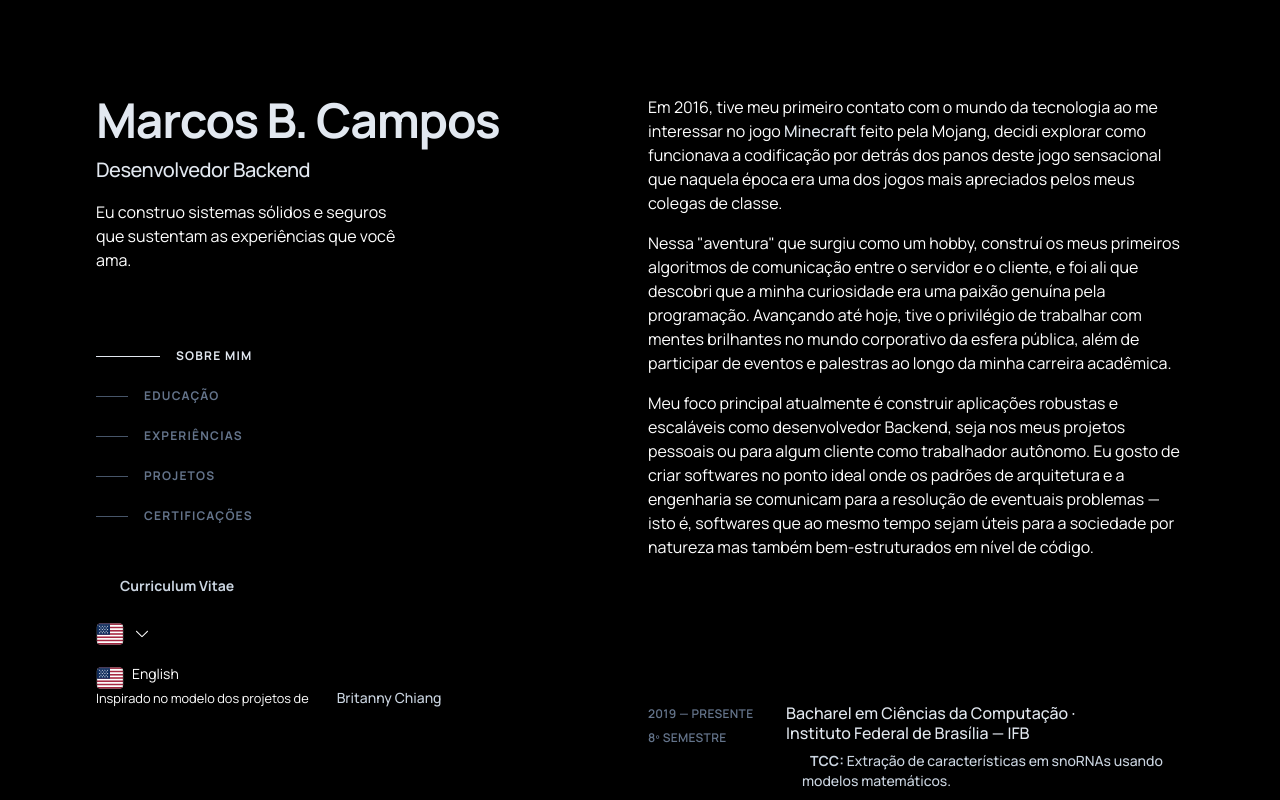
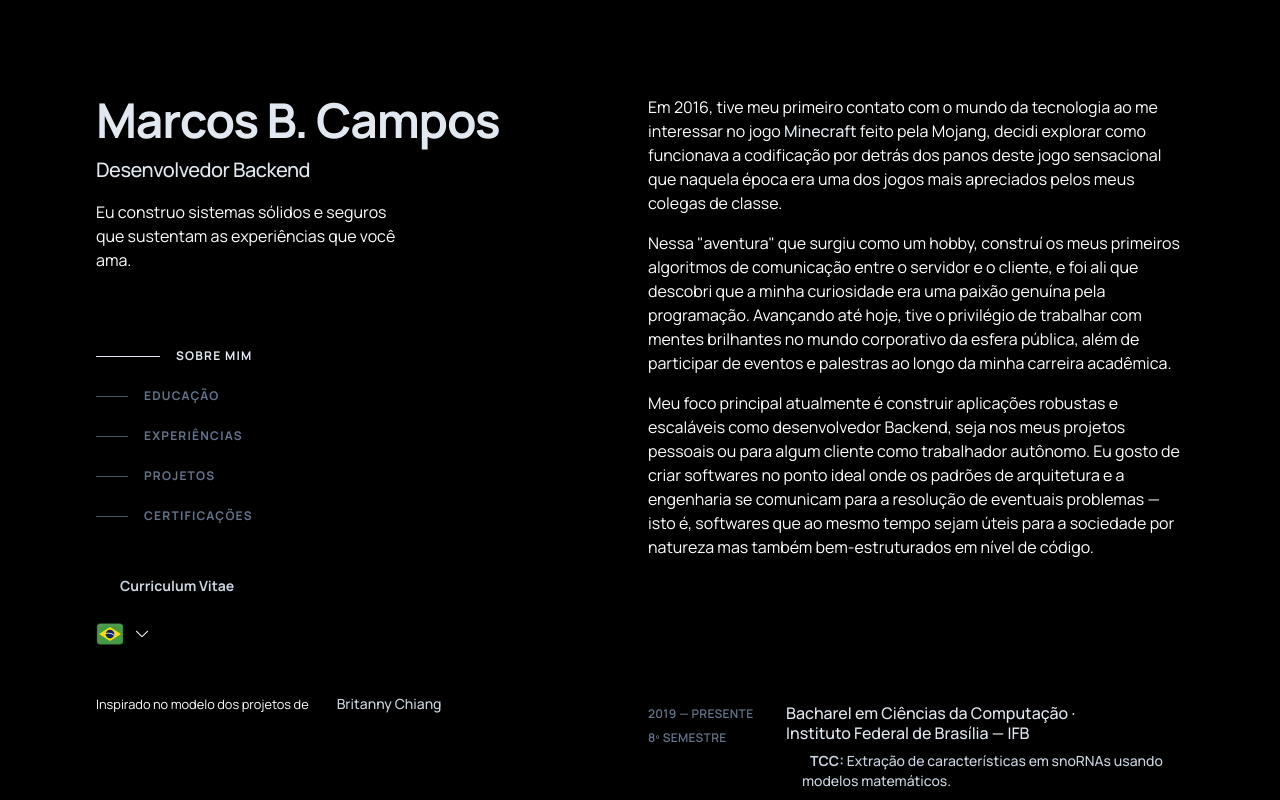
Before and after one commit to marcos-c1/portfolio-v2, a Next.js app: page / in a window 1280 px wide. Shown: the top 800 px of the page. Built offline with nearby package versions, Linux system fonts and the light colour scheme.

Commit message:
feat(context): impl of LangContext

```diff
--- a/src/app/page.tsx
+++ b/src/app/page.tsx
@@ -1,12 +1,23 @@
+"use client";
 import Header from "@/components/header";
 import Content from "@/components/main";
+import { LanguageContext, Languages } from "@/contexts/LanguageContext";
+import { useState } from "react";
 
 export default function Home() {
+  const [defaultLang, setLang] = useState<Languages>(Languages.ptbr);
   return (
-    <div id="container" className="mx-auto min-h-screen max-w-screen-xl px-6 py-12 md:px-12 md:py-20 lg:px-24 lg:py-0">
+    <div
+      id="container"
+      className="mx-auto min-h-screen max-w-screen-xl px-6 py-12 md:px-12 md:py-20 lg:px-24 lg:py-0"
+    >
       <main className="lg:flex lg:justify-between lg:gap-4">
-        <Header />
-        <Content />
+        <LanguageContext.Provider
+          value={{ lang: defaultLang, setLang: setLang }}
+        >
+          <Header />
+          <Content />
+        </LanguageContext.Provider>
       </main>
     </div>
   );
--- a/src/components/header.tsx
+++ b/src/components/header.tsx
@@ -1,19 +1,20 @@
 "use client";
+import { LanguageContext, Languages } from "@/contexts/LanguageContext";
 import Image from "next/image";
-import { useState } from "react";
-
-enum Languages {
-  "ptbr",
-  "eng",
-}
+import { useContext, useEffect, useState } from "react";
 
 export default function Header() {
-  const [defaultLang, setLang] = useState<Languages>(Languages.ptbr);
-  const [isHiddenModal, setHiddenModal] = useState<boolean>(true);
+  const langContext = useContext(LanguageContext);
+  const [isHiddenModal, setHiddenModal] = useState<Boolean>(true);
+
+  const handleModal = () => {
+    setHiddenModal(!isHiddenModal);
+  };
 
   const handleLang = () => {
-    if (defaultLang == Languages.ptbr) setLang(Languages.eng);
-    else setLang(Languages.ptbr);
+    if (langContext?.lang == Languages.ptbr) langContext.setLang(Languages.eng);
+    else langContext?.setLang(Languages.ptbr);
+    setHiddenModal(!isHiddenModal);
   };
 
   return (
@@ -157,17 +158,18 @@ export default function Header() {
               <span className="font-bold ml-2">Curriculum Vitae</span>
             </a>
           </li>
-          <li className="relative">
+          <li className="mb-10 mt-5 relative select-none">
             <button
-              className="mb-10 mt-5 elative inline-flex items-center text-sm font-medium text-slate-300 hover:text-sky-300 focus-visible:text-sky-300 hover:text-slate-200"
+              className="inline-flex items-center text-sm font-medium text-slate-300 hover:text-sky-300 focus-visible:text-sky-300 hover:text-slate-200"
               aria-label="Choose the language that you prefer"
+              onClick={handleModal}
             >
               <Image
                 className="relative dark:drop-shadow-[0_0_0.3rem_#ffffff70]"
                 src={
-                  defaultLang == Languages.ptbr
-                    ? "/united-states-flag.svg"
-                    : "/brazil-flag.svg"
+                  langContext?.lang == Languages.ptbr
+                    ? "/brazil-flag.svg"
+                    : "/united-states-flag.svg"
                 }
                 alt="Redirect to page"
                 width={28}
@@ -184,14 +186,13 @@ export default function Header() {
               />
             </button>
             <button
-              className="py-2 absolute top-12 pt-4 flex flex-row"
+              className={`${isHiddenModal ? "hidden" : "block"} relative mt-2 flex flex-row`}
               onClick={handleLang}
-              hidden={isHiddenModal}
             >
               <Image
                 className="relative dark:drop-shadow-[0_0_0.3rem_#ffffff70]"
                 src={
-                  defaultLang == Languages.ptbr
+                  langContext?.lang == Languages.ptbr
                     ? "/united-states-flag.svg"
                     : "/brazil-flag.svg"
                 }
@@ -201,7 +202,7 @@ export default function Header() {
                 priority
               />
               <span className="pl-2 font-inherit text-sm align-center">
-                {defaultLang == Languages.ptbr ? "English" : "Portuguese"}
+                {langContext?.lang == Languages.ptbr ? "English" : "Portuguese"}
               </span>
             </button>
           </li>
--- /dev/null
+++ b/src/contexts/LanguageContext.ts
@@ -0,0 +1,15 @@
+import { Dispatch, SetStateAction, createContext } from "react";
+
+export enum Languages {
+  "ptbr",
+  "eng",
+}
+
+interface LanguagesContextType {
+  lang: Languages;
+  setLang: Dispatch<SetStateAction<Languages>>;
+}
+
+export const LanguageContext = createContext<LanguagesContextType | undefined>(
+  undefined,
+);
```
